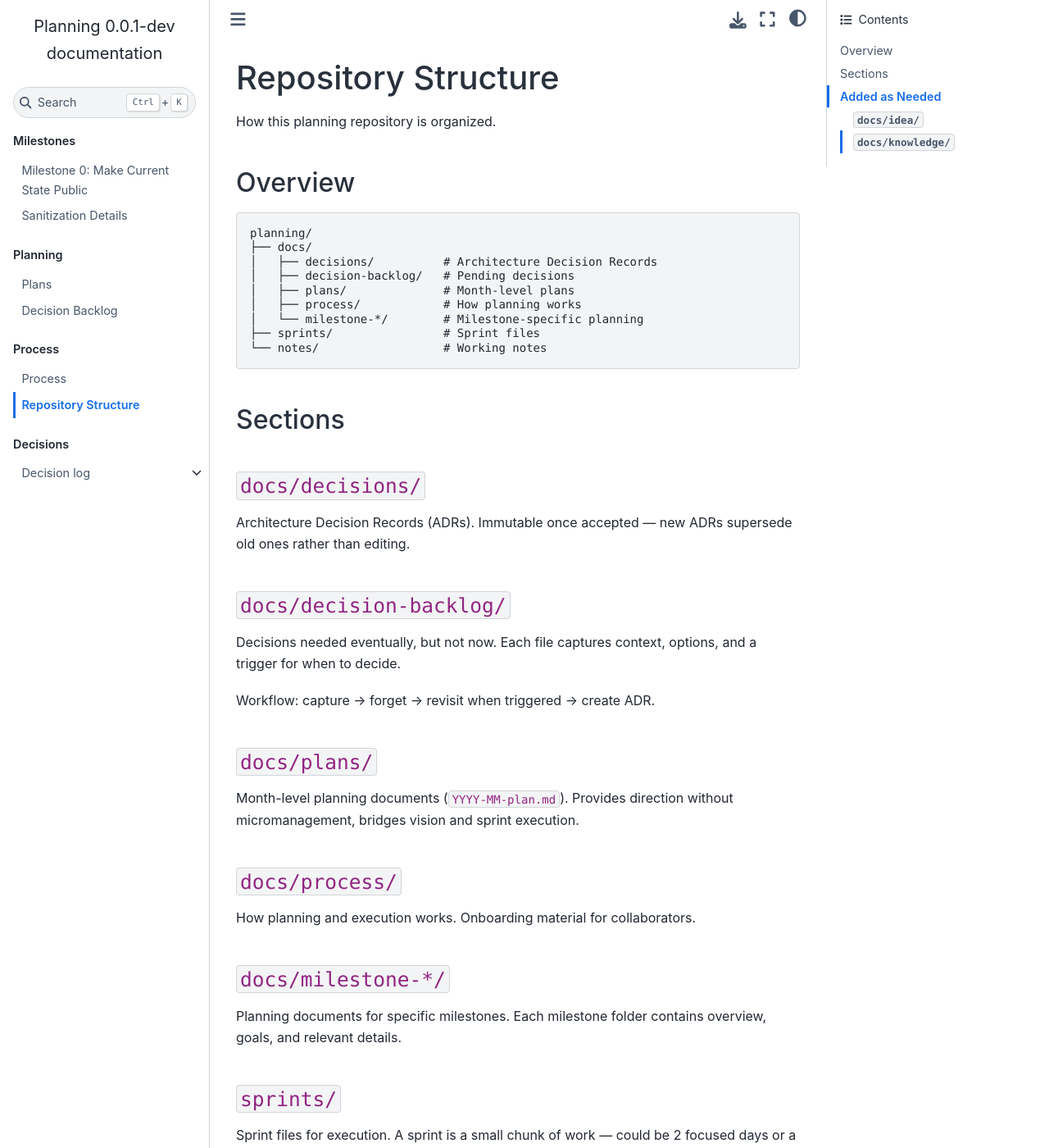
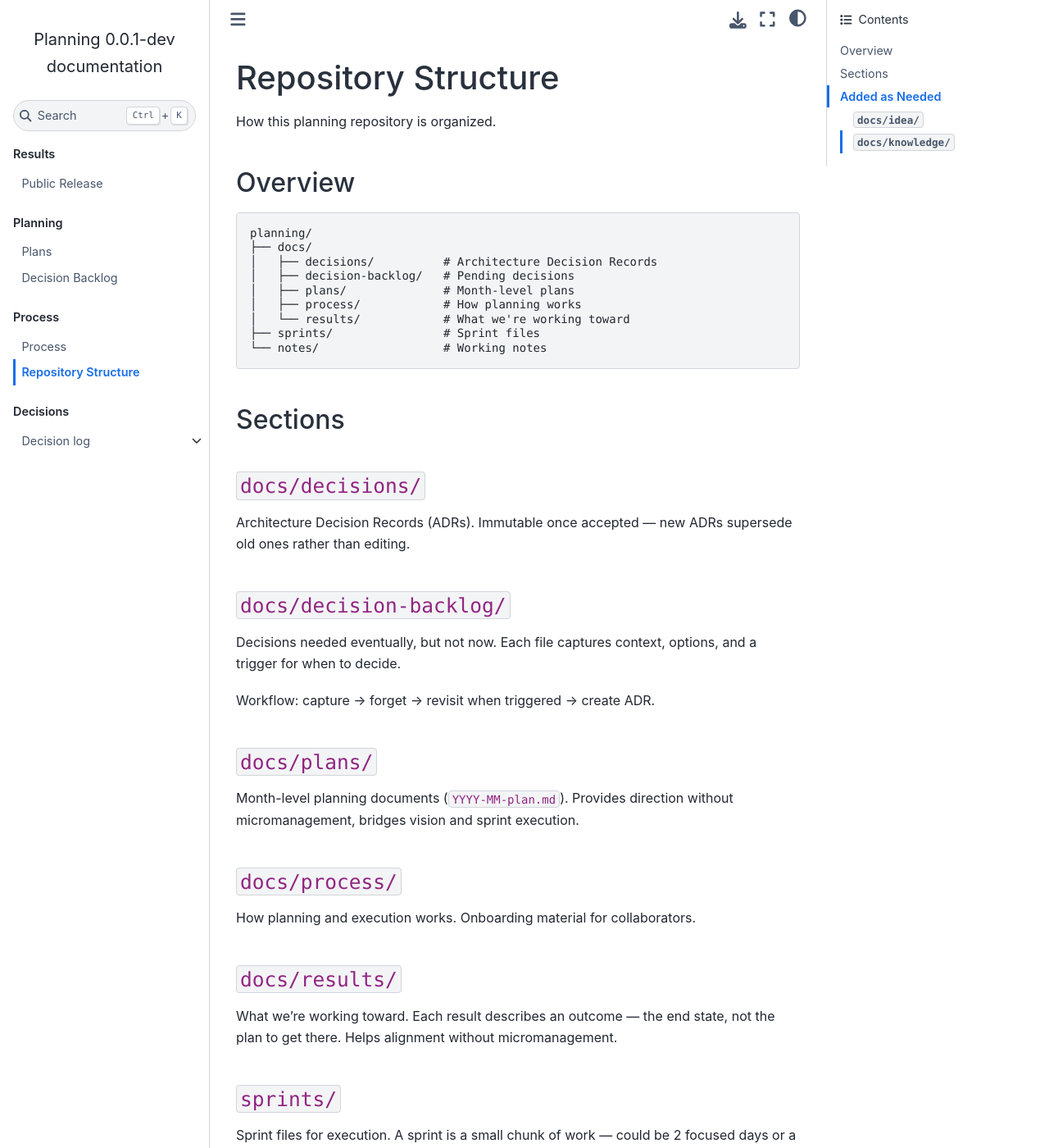
Before and after one commit to bo-tech/business-operations-planning, a Sphinx documentation site: the page built from docs/process/repository-structure.md, in a window 1280 px wide and 1400 px high. Shown: the whole window at 82% size. Built offline with Sphinx 7.4.7 and the Sphinx Book theme 1.1.4, drawn with Linux system fonts in a browser that asks for light colours.

Commit message:
refactor: Replace milestones with results
Results describe outcomes — what we're working toward — rather than
planning artifacts. Helps alignment without micromanagement.

- Rename milestone-0/ to results/
- Combine overview.md and sanitization.md into public-release.md
- Update index and repository structure docs

````diff
--- a/docs/index.rst
+++ b/docs/index.rst
@@ -4,10 +4,9 @@ Planning
 
 .. toctree::
    :maxdepth: 2
-   :caption: Milestones
+   :caption: Results
 
-   milestone-0/overview
-   milestone-0/sanitization
+   results/public-release
 
 .. toctree::
    :maxdepth: 2
--- a/docs/process/repository-structure.md
+++ b/docs/process/repository-structure.md
@@ -12,7 +12,7 @@ planning/
 │   ├── decision-backlog/   # Pending decisions
 │   ├── plans/              # Month-level plans
 │   ├── process/            # How planning works
-│   └── milestone-*/        # Milestone-specific planning
+│   └── results/            # What we're working toward
 ├── sprints/                # Sprint files
 └── notes/                  # Working notes
 ```
@@ -41,10 +41,10 @@ micromanagement, bridges vision and sprint execution.
 
 How planning and execution works. Onboarding material for collaborators.
 
-### `docs/milestone-*/`
+### `docs/results/`
 
-Planning documents for specific milestones. Each milestone folder contains
-overview, goals, and relevant details.
+What we're working toward. Each result describes an outcome — the end state,
+not the plan to get there. Helps alignment without micromanagement.
 
 ### `sprints/`
 
````
Also changed, not shown: docs/milestone-0/overview.md (deleted, +0 -38 lines), docs/milestone-0/sanitization.md (deleted, +0 -30 lines), docs/results/public-release.md (added, +57 -0 lines).
